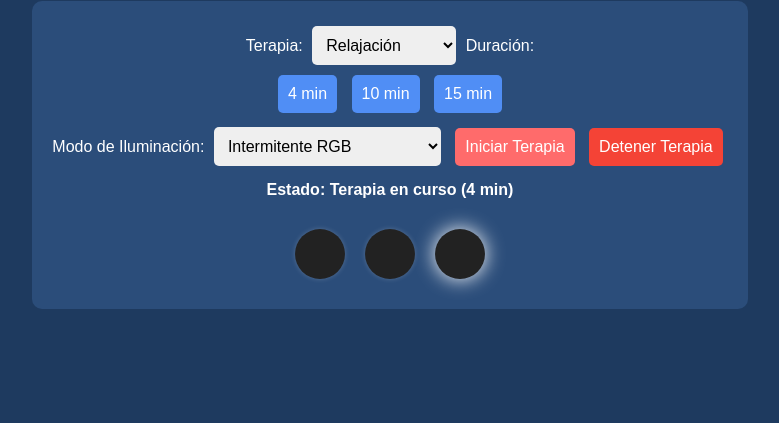
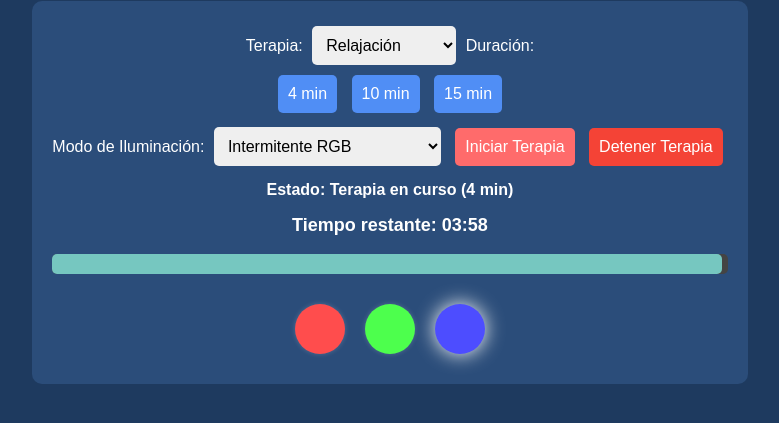
Before and after one commit to Kascencio/Prototipo-Kryon, a plain HTML site: page index.html in a window 1280 px wide. Both pictures are taken after a click on the button "Iniciar Terapia". Shown: the part 107-530 px from the top of the page, without its empty margins (250-1029 px from the left). Drawn offline with Linux system fonts and the light colour scheme.

Commit message:
Update modified files

```diff
--- a/index.html
+++ b/index.html
@@ -37,12 +37,18 @@
         <button class="btn-detener" onclick="detenerTerapia()">Detener Terapia</button>
 
         <p id="estado">Estado: Inactivo</p>
+        <!-- Contador de tiempo -->
+        <p id="contador">Tiempo restante: 00:00</p>
+        <!-- Barra de progreso -->
+        <div id="progress-container">
+            <div id="progress-bar"></div>
+        </div>
 
         <!-- LEDs simulados -->
         <div class="leds">
-            <div class="led" id="led-rojo"></div>
-            <div class="led" id="led-verde"></div>
-            <div class="led" id="led-azul"></div>
+            <div class="led led-rojo" id="led-rojo"></div>
+            <div class="led led-verde" id="led-verde"></div>
+            <div class="led led-azul" id="led-azul"></div>
         </div>
 
         <!-- Ruido blanco generado -->
--- a/script.js
+++ b/script.js
@@ -1,5 +1,6 @@
 let duracion = 4;
 let intervalId = null;
+let timerInterval = null;
 let audioContext = null;
 let noiseSource = null;
 let terapiaActiva = false;
@@ -18,12 +19,12 @@ function iniciarTerapia() {
     let estado = document.getElementById("estado");
 
     estado.textContent = `Estado: Terapia en curso (${duracion} min)`;
-
     console.log(`Iniciando terapia: ${terapia}, Duración: ${duracion} min, Modo LED: ${modo}`);
 
     resetLEDs();
     generarRuidoBlanco(duracion);
     simularLEDs(modo, duracion);
+    iniciarContador(duracion); // Inicia el contador y la barra de progreso
 }
 
 function detenerTerapia() {
@@ -33,7 +34,11 @@ function detenerTerapia() {
     resetLEDs();
     detenerRuidoBlanco();
     clearInterval(intervalId);
+    clearInterval(timerInterval);
     document.getElementById("estado").textContent = "Estado: Inactivo";
+    document.getElementById("contador").textContent = "Tiempo restante: 00:00";
+    // Reinicia la barra de progreso al 0%
+    document.getElementById("progress-bar").style.width = "0%";
     console.log("Terapia detenida");
 }
 
@@ -106,3 +111,31 @@ function detenerRuidoBlanco() {
         noiseSource = null;
     }
 }
+
+function iniciarContador(duracion) {
+    let totalTime = duracion * 60; // tiempo total en segundos
+    let tiempoRestante = totalTime;
+    let contadorElemento = document.getElementById("contador");
+    let progressBar = document.getElementById("progress-bar");
+
+    // Inicializa la barra de progreso al 100%
+    progressBar.style.width = "100%";
+    contadorElemento.textContent = `Tiempo restante: ${formatTime(tiempoRestante)}`;
+
+    timerInterval = setInterval(() => {
+        tiempoRestante--;
+        contadorElemento.textContent = `Tiempo restante: ${formatTime(tiempoRestante)}`;
+        // Actualiza la barra de progreso (se vacía a medida que transcurre el tiempo)
+        let porcentaje = (tiempoRestante / totalTime) * 100;
+        progressBar.style.width = `${porcentaje}%`;
+        if (tiempoRestante <= 0) {
+            clearInterval(timerInterval);
+        }
+    }, 1000);
+}
+
+function formatTime(seconds) {
+    let min = Math.floor(seconds / 60);
+    let sec = seconds % 60;
+    return `${min.toString().padStart(2, '0')}:${sec.toString().padStart(2, '0')}`;
+}
--- a/styles.css
+++ b/styles.css
@@ -58,6 +58,16 @@ button:hover {
     box-shadow: 0 0 5px rgba(255, 255, 255, 0.2);
 }
 
+.led-rojo {
+    background-color: #ff4d4d;
+}
+.led-verde {
+    background-color: #4dff4d;
+}
+.led-azul {
+    background-color: #4d4dff;
+}
+
 .encendido {
     box-shadow: 0 0 20px rgba(255, 255, 255, 1);
 }
@@ -65,6 +75,30 @@ button:hover {
 #estado {
     font-weight: bold;
     margin-top: 10px;
+}
+
+/* Estilo para el contador de tiempo */
+#contador {
+    font-size: 18px;
+    margin-top: 10px;
+    font-weight: bold;
+}
+
+/* Estilos para la barra de progreso */
+#progress-container {
+    width: 100%;
+    background-color: #444;
+    border-radius: 5px;
+    margin-top: 10px;
+    height: 20px;
+}
+
+#progress-bar {
+    height: 100%;
+    width: 100%; /* Inicia con la barra completa */
+    background-color: #76c7c0;
+    border-radius: 5px;
+    transition: width 1s linear;
 }
 
 .btn-detener {
```
